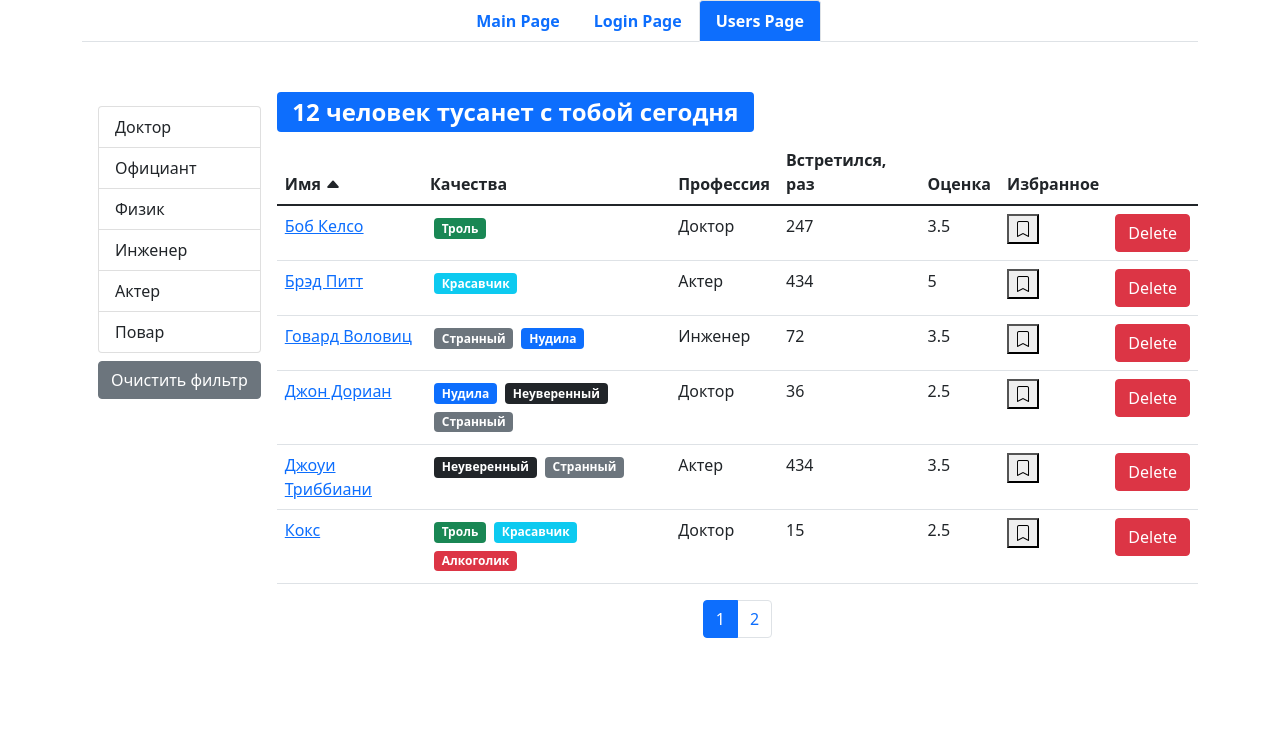
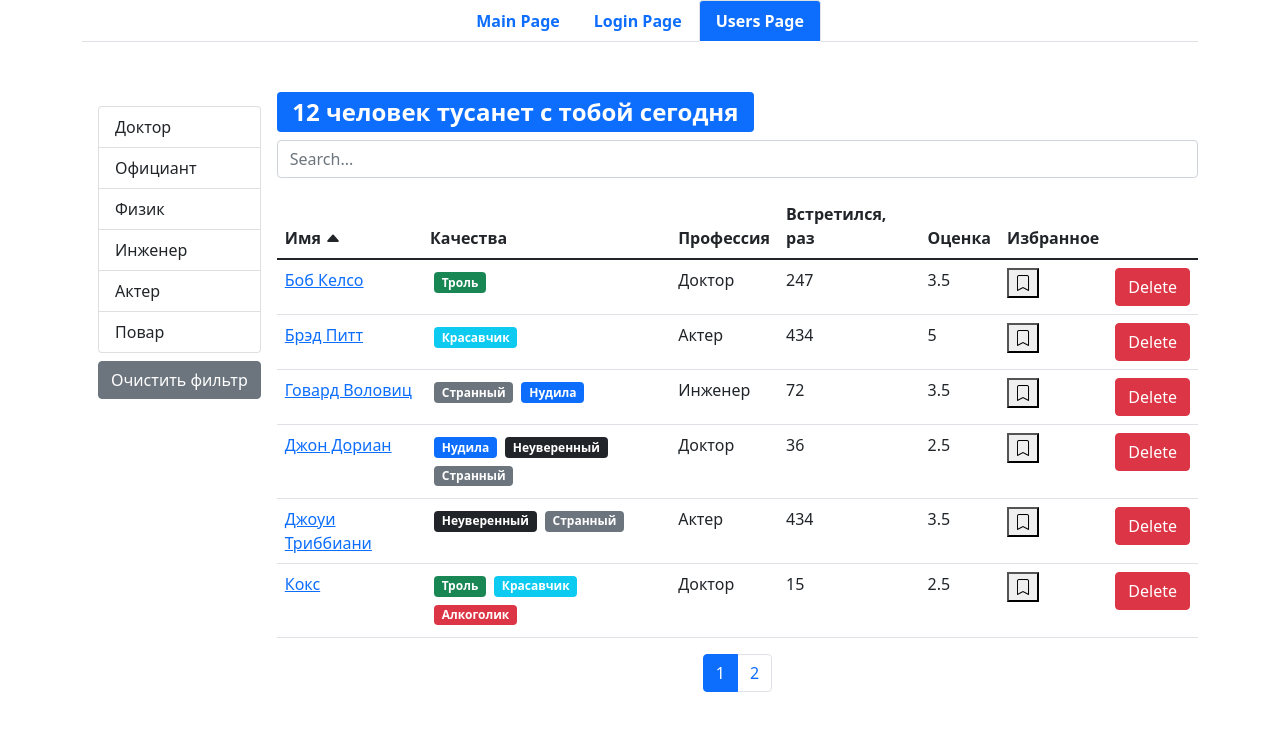
Before and after one commit to MichaelVeselov/react-fast-company, a React (Vite) app: page /users in a window 1280 px wide. Shown: the top 730 px of the page. Built offline with nearby package versions, Linux system fonts and the light colour scheme.

Commit message:
added search component and search feature

```diff
--- /dev/null
+++ b/src/components/Search.jsx
@@ -0,0 +1,28 @@
+import PropTypes from 'prop-types';
+
+const Search = (props) => {
+  const { search, onSearch } = props;
+  return (
+    <div className='mb-3'>
+      <input
+        type='search'
+        className='form-control w-100'
+        name='search'
+        placeholder='Search...'
+        value={search}
+        onChange={onSearch}
+      />
+    </div>
+  );
+};
+
+Search.defaultProps = {
+  search: '',
+};
+
+Search.propTypes = {
+  search: PropTypes.string,
+  onSearch: PropTypes.func.isRequired,
+};
+
+export default Search;
--- a/src/components/UserList.jsx
+++ b/src/components/UserList.jsx
@@ -7,6 +7,7 @@ import { paginate } from '../utils/paginate';
 import api from '../api';
 
 import SearchStatus from './SearchStatus';
+import Search from './Search';
 import GroupList from './GroupList';
 import UserTable from './UserTable';
 import Pagination from './Pagination';
@@ -18,6 +19,7 @@ const UserList = () => {
   const [currentPage, setCurrentPage] = useState(1);
   const [loading, setLoading] = useState(true);
   const [users, setUsers] = useState([]);
+  const [search, setSearch] = useState('');
 
   const pageSize = 6;
 
@@ -43,6 +45,14 @@ const UserList = () => {
     setUsers(users.filter((user) => user._id !== userId));
   };
 
+  const handleSearch = (event) => {
+    if (selectedProfession) {
+      clearFilter();
+    }
+    const value = event.target.value;
+    setSearch(value);
+  };
+
   const handleToggleBookmark = (userId) => {
     setUsers(
       users.map((user) => {
@@ -56,6 +66,7 @@ const UserList = () => {
   };
 
   const handleProfessionSelect = (item) => {
+    clearSearch();
     setSelectedProfession(item);
   };
 
@@ -72,10 +83,14 @@ const UserList = () => {
     setSelectedProfession(null);
   };
 
+  const clearSearch = () => {
+    setSearch('');
+  };
+
   if (users.length) {
     const filteredUsers = selectedProfession
       ? users.filter((user) => isEqual(user.profession, selectedProfession))
-      : users;
+      : users.filter((user) => user.name.includes(search));
 
     const sortedUsers = orderBy(
       filteredUsers,
@@ -83,9 +98,11 @@ const UserList = () => {
       [sortBy.order]
     );
 
-    const userCount = filteredUsers.length;
+    const userCount = sortedUsers.length;
 
-    if (currentPage > Math.ceil(userCount / pageSize)) {
+    const pageNumber = Math.ceil(userCount / pageSize) || 1;
+
+    if (currentPage > pageNumber) {
       setCurrentPage((currentPage) => currentPage - 1);
     }
 
@@ -107,6 +124,7 @@ const UserList = () => {
         )}
         <div className='d-flex flex-column'>
           <SearchStatus length={userCount} />
+          <Search search={search} onSearch={handleSearch} />
           {userCount > 0 && (
             <UserTable
               users={userCrop}
```
